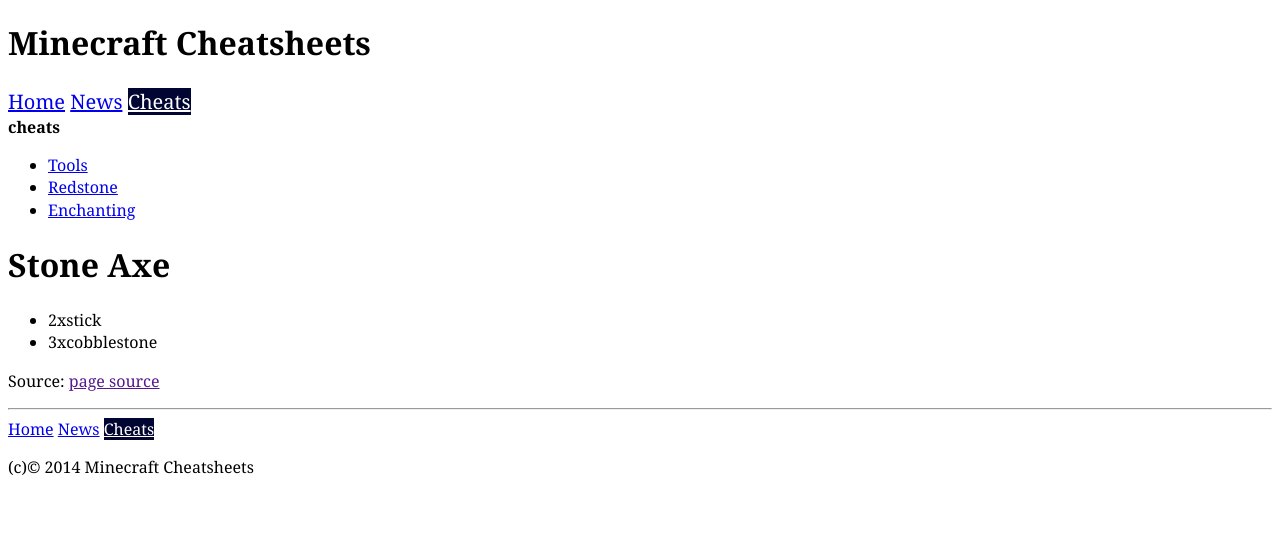
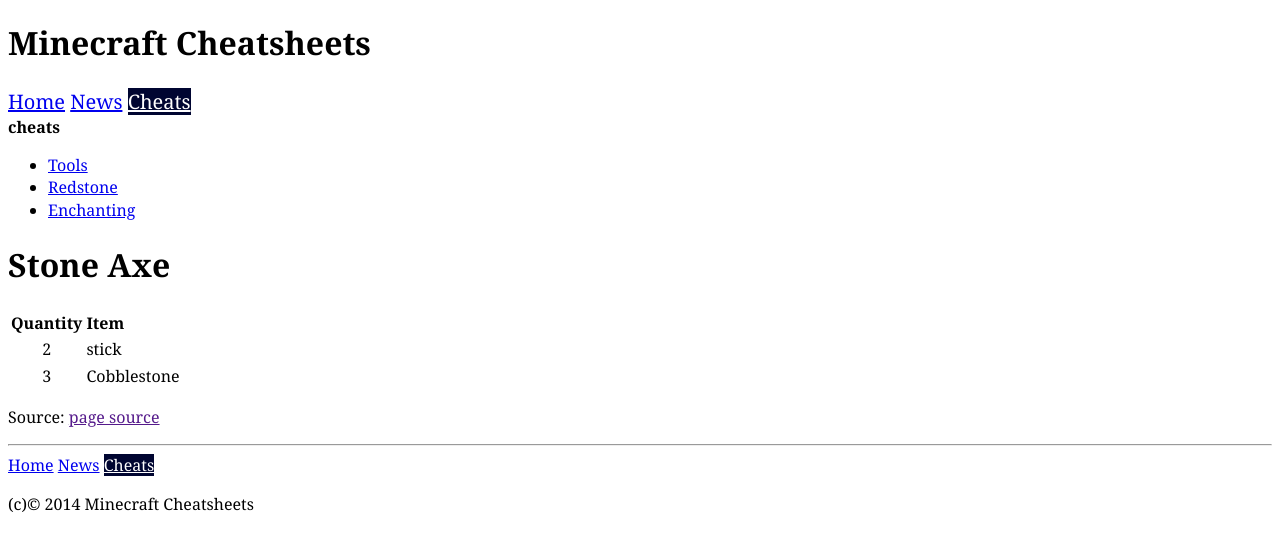
Before and after one commit to Moonmarsh/minecraft-cheatsheets, a Jekyll site: the page built from cheats/tools/stone-tool.markdown, in a window 1280 px wide. Shown: the top 551 px of the page. Built offline with Jekyll 4.4.1, drawn with Linux system fonts in a browser that asks for light colours; Markdown is read by kramdown in place of the engine named in the settings.

Commit message:
more tables

```diff
--- a/cheats/tools/stone-tool.markdown
+++ b/cheats/tools/stone-tool.markdown
@@ -5,7 +5,7 @@ meta: Wood slayer
 category: tools
 source:
 ---
-
-
-- 2xstick
-- 3xcobblestone
+Quantity | Item
+:---: | :---
+2 | stick
+3 | Cobblestone
```
